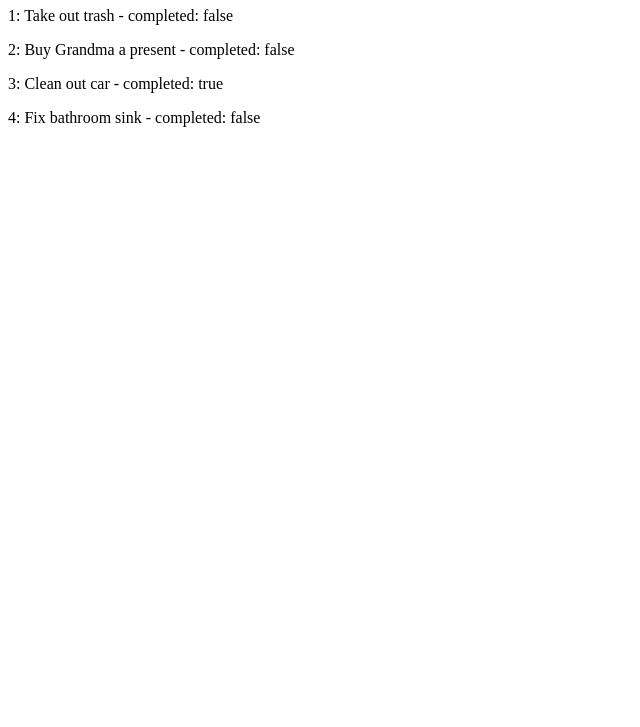
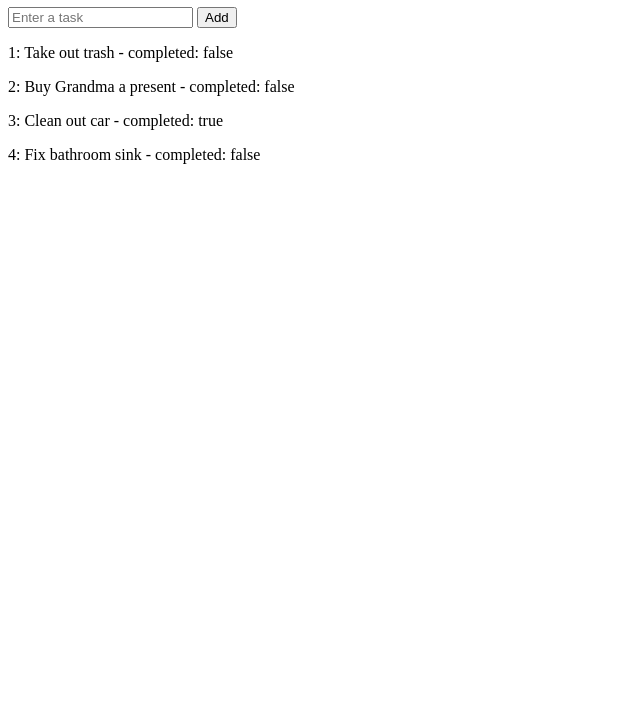
Before and after one commit to jasonkwong11/angular_todo_list, a website: page index.html in a window 1280 px wide. Shown: the part 73-800 px from the top of the page, without its empty margins (0-640 px from the left). Drawn offline with nearby package versions, Linux system fonts and the light colour scheme.

Commit message:
built a add a task input

```diff
--- a/index.html
+++ b/index.html
@@ -6,6 +6,10 @@
   <body ng-app="todoApp">
     <div ng-controller="ListController as vm">
       <h1> {{ vm.list.name }} </h1>
+
+      <input placeholder="Enter a task"
+        ng-model="vm.currentTask.name">
+      <button ng-click="vm.add()">Add</button>
 
       <div ng-repeat="task in vm.list.tasks | orderBy: '$index'">
         <p>
```
